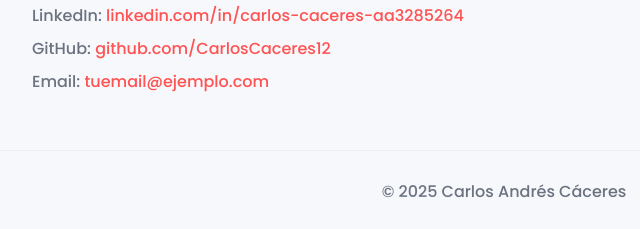
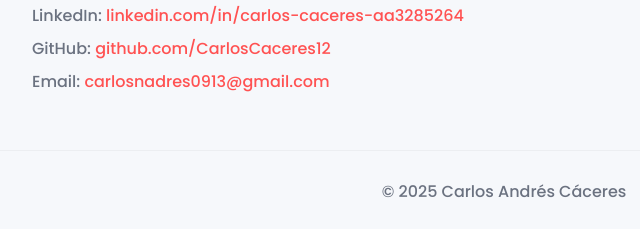
Before and after one commit to CarlosCaceres12/Mi-portafolio, a plain HTML site: page index.html in a window 1280 px wide. Shown: the part 1231-1460 px from the top of the page, 136-776 px from the left. Drawn offline with Linux system fonts and the light colour scheme; files whose address does not match are found by name.

Commit message:
Actualizar index.html

```diff
--- a/index.html
+++ b/index.html
@@ -93,7 +93,7 @@
         <ul class="contact-list">
           <li>LinkedIn: <a href="https://linkedin.com/in/carlos-caceres-aa3285264" target="_blank">linkedin.com/in/carlos-caceres-aa3285264</a></li>
           <li>GitHub: <a href="https://github.com/CarlosCaceres12" target="_blank">github.com/CarlosCaceres12</a></li>
-          <li>Email: <a href="mailto:tuemail@ejemplo.com">tuemail@ejemplo.com</a></li>
+          <li>Email: <a href="mailto:carlosandres0913@gmail.com">carlosnadres0913@gmail.com</a></li>
         </ul>
       </div>
     </section>
```
